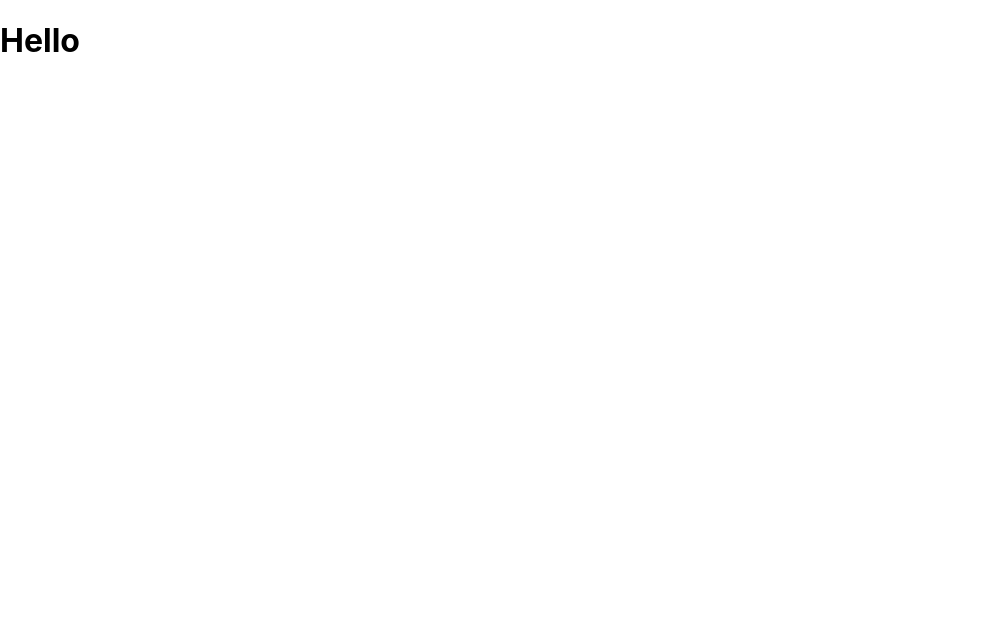
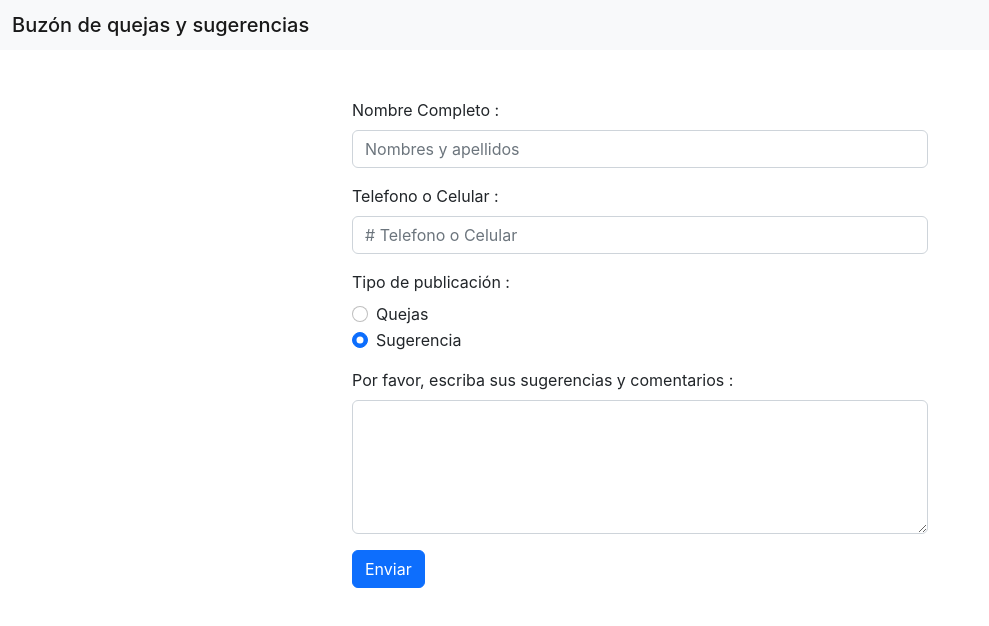
Before and after one commit to jorianom/novareto_frontend, a React (Create React App) app: page / in a window 1280 px wide. Shown: the top 626 px of the page, without its empty margins (0-989 px from the left). Built offline with nearby package versions, Linux system fonts and the light colour scheme; the HTML template or start-up script is replaced by a standard one.

Commit message:
add component postMailbox an bootstrap

```diff
--- a/package.json
+++ b/package.json
@@ -3,13 +3,9 @@
   "version": "0.1.0",
   "private": true,
   "dependencies": {
-    "@testing-library/jest-dom": "^5.16.4",
-    "@testing-library/react": "^13.3.0",
-    "@testing-library/user-event": "^13.5.0",
     "react": "^18.1.0",
     "react-dom": "^18.1.0",
-    "react-scripts": "5.0.1",
-    "web-vitals": "^2.1.4"
+    "react-scripts": "^2.1.3"
   },
   "scripts": {
     "start": "react-scripts start",
--- a/public/index.html
+++ b/public/index.html
@@ -1,32 +1,28 @@
 <!DOCTYPE html>
 <html lang="en">
+
 <head>
   <meta charset="utf-8" />
   <link rel="icon" href="%PUBLIC_URL%/favicon.ico" />
   <meta name="viewport" content="width=device-width, initial-scale=1" />
   <meta name="theme-color" content="#000000" />
-    <meta
-      name="description"
-      content="Web site created using create-react-app"
-    />
+  <meta name="description" content="Web site created using create-react-app" />
   <link rel="apple-touch-icon" href="%PUBLIC_URL%/logo192.png" />
   <!--
       manifest.json provides metadata used when your web app is installed on a
       user's mobile device or desktop. See https://developers.google.com/web/fundamentals/web-app-manifest/
     -->
   <link rel="manifest" href="%PUBLIC_URL%/manifest.json" />
-    <!--
-      Notice the use of %PUBLIC_URL% in the tags above.
-      It will be replaced with the URL of the `public` folder during the build.
-      Only files inside the `public` folder can be referenced from the HTML.
-
-      Unlike "/favicon.ico" or "favicon.ico", "%PUBLIC_URL%/favicon.ico" will
-      work correctly both with client-side routing and a non-root public URL.
-      Learn how to configure a non-root public URL by running `npm run build`.
-    -->
+  <!-- CSS only -->
+  <link href="https://cdn.jsdelivr.net/npm/bootstrap@5.2.0-beta1/dist/css/bootstrap.min.css" rel="stylesheet"
+    integrity="sha384-0evHe/X+R7YkIZDRvuzKMRqM+OrBnVFBL6DOitfPri4tjfHxaWutUpFmBp4vmVor" crossorigin="anonymous">
   <title>React App</title>
 </head>
+
 <body>
+  <script src="https://cdn.jsdelivr.net/npm/bootstrap@5.2.0-beta1/dist/js/bootstrap.bundle.min.js"
+    integrity="sha384-pprn3073KE6tl6bjs2QrFaJGz5/SUsLqktiwsUTF55Jfv3qYSDhgCecCxMW52nD2"
+    crossorigin="anonymous"></script>
   <noscript>You need to enable JavaScript to run this app.</noscript>
   <div id="root"></div>
   <!--
@@ -40,4 +36,5 @@
       To create a production bundle, use `npm run build` or `yarn build`.
     -->
 </body>
+
 </html>
--- a/src/App.js
+++ b/src/App.js
@@ -1,11 +1,18 @@
-
-
+import React from "react";
+import PostMailbox from "./components/Mailbox/PostMailbox";
 function App() {
-  return (
-    <div className="App">
-      <h1>Hello</h1>
-    </div>
-  );
+    return (
+        <div className="App">
+            <nav className="navbar bg-light">
+                <div className="container-fluid">
+                    <span className="navbar-brand mb-0 h1">
+                        Buzón de quejas y sugerencias
+                    </span>
+                </div>
+            </nav>
+            <PostMailbox />
+        </div>
+    );
 }
 
 export default App;
--- /dev/null
+++ b/src/components/Mailbox/PostMailbox.js
@@ -0,0 +1,73 @@
+import React from "react";
+
+const PostMailbox = () => {
+    const msg =
+        "Gracias por su franqueza al   manifestarnos sus quejas o sugerencias, seguiremos esforzándonos por mejorar cada día nuestros procesos internos";
+    return (
+        <>
+            <div className="container-fluid mt-5 post ">
+                <div class="mb-3">
+                    <label for="name" class="form-label">
+                        Nombre Completo :
+                    </label>
+                    <input
+                        type="text"
+                        class="form-control"
+                        id="name"
+                        placeholder="Nombres y apellidos"
+                    />
+                </div>
+                <div class="mb-3">
+                    <label for="celular" class="form-label">
+                        Telefono o Celular :
+                    </label>
+                    <input
+                        type="text"
+                        class="form-control"
+                        id="celular"
+                        placeholder="# Telefono o Celular"
+                    />
+                </div>
+                <div>
+                    <label class="form-label">Tipo de publicación :</label>
+                    <div class="form-check">
+                        <input
+                            class="form-check-input"
+                            type="radio"
+                            name="flexRadioDefault"
+                            id="flexRadioDefault1"
+                        />
+                        <label class="form-check-label" for="flexRadioDefault1">
+                            Quejas
+                        </label>
+                    </div>
+                    <div class="form-check mb-3">
+                        <input
+                            class="form-check-input"
+                            type="radio"
+                            name="flexRadioDefault"
+                            id="flexRadioDefault2"
+                            checked
+                        />
+                        <label class="form-check-label" for="flexRadioDefault2">
+                            Sugerencia
+                        </label>
+                    </div>
+                </div>
+                <div class="mb-3">
+                    <label for="comments" class="form-label">
+                        Por favor, escriba sus sugerencias y comentarios :
+                    </label>
+                    <textarea class="form-control" id="comments" rows="5"></textarea>
+                </div>
+                <div class="col-auto">
+                    <button type="submit" class="btn btn-primary mb-3">
+                        Enviar
+                    </button>
+                </div>
+            </div>
+        </>
+    );
+};
+
+export default PostMailbox;
--- a/src/index.css
+++ b/src/index.css
@@ -11,3 +11,7 @@ code {
   font-family: source-code-pro, Menlo, Monaco, Consolas, 'Courier New',
     monospace;
 }
+
+.post {
+  max-width: 600px;
+}
```
Also changed, not shown: 1 other file (tests, documents, lock files or other folders). Lines whose indentation alone changed are shown as unchanged.
